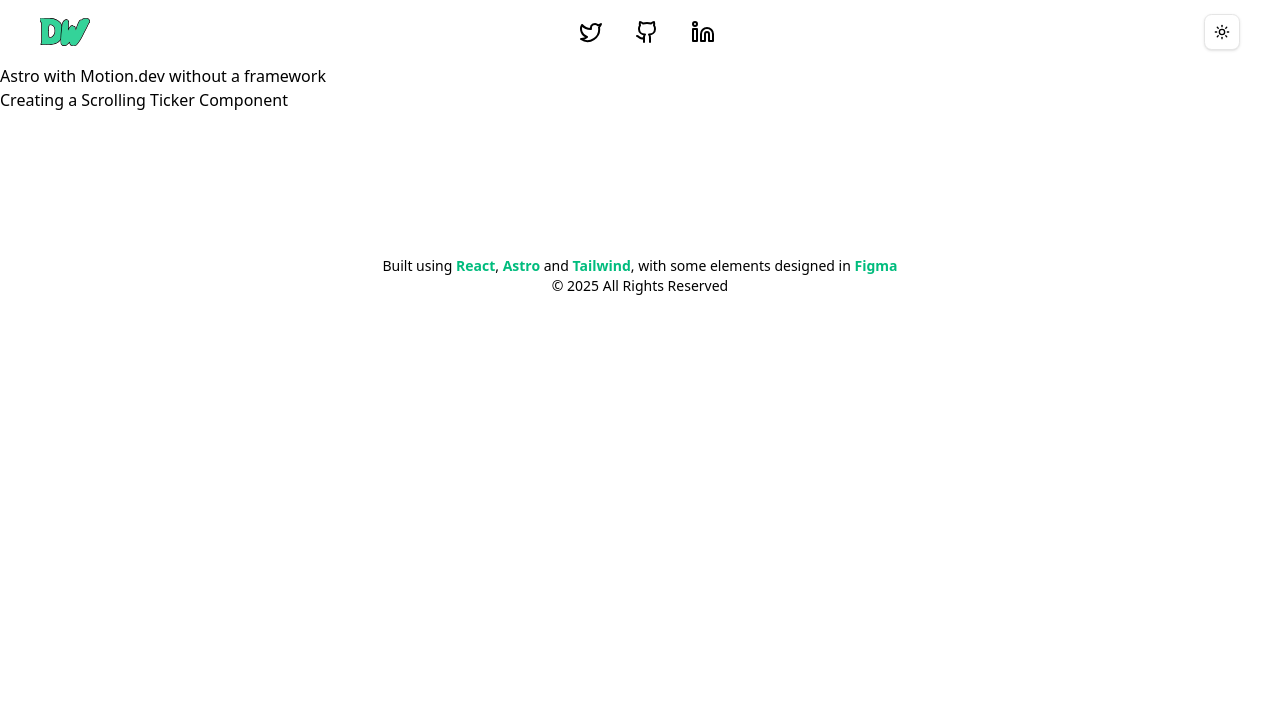
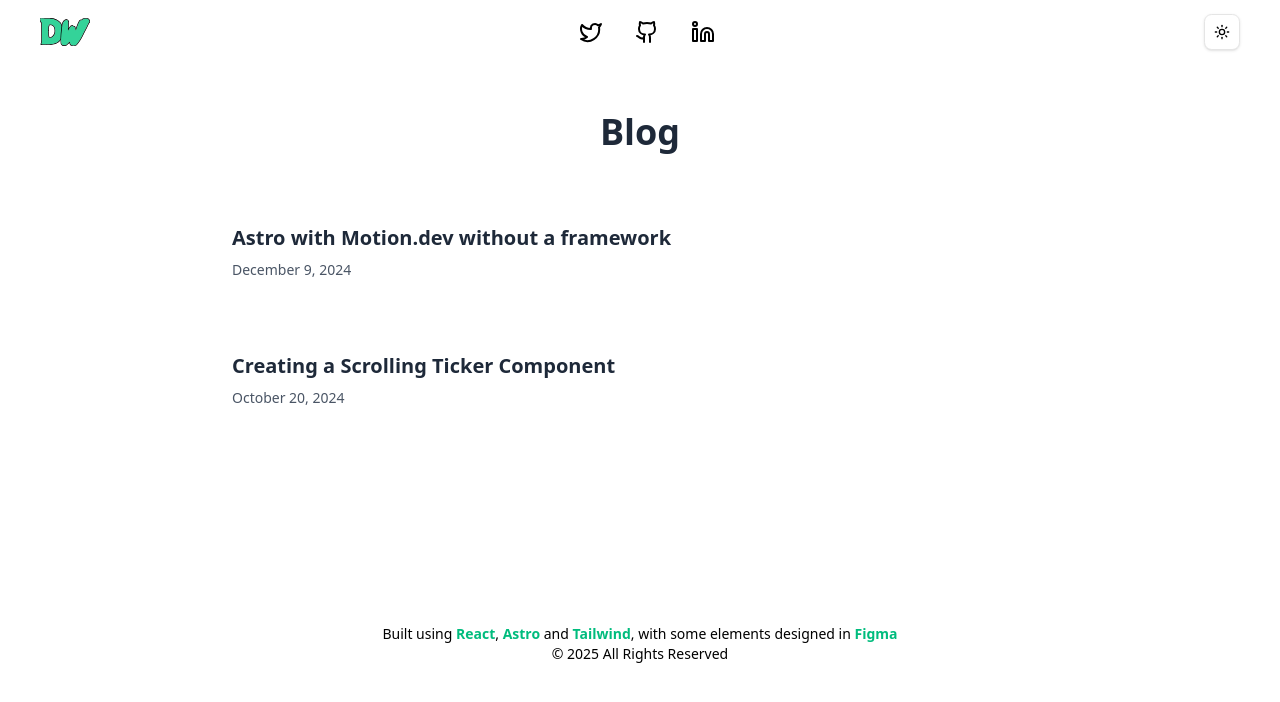
Before and after one commit to Dillonpw/portfolio, an Astro site: page /blog in a window 1280 px wide. Built offline with nearby package versions, Linux system fonts and the light colour scheme; Astro itself is replaced by a stand-in of ours.

Commit message:
atyled blog post list

```diff
--- a/src/components/blog-post.astro
+++ b/src/components/blog-post.astro
@@ -1,4 +1,16 @@
 ---
-const { title, url } = Astro.props
+const { title, url, date } = Astro.props;
+
+const formattedDate = new Date(date).toLocaleDateString('en-US', {
+  year: 'numeric',
+  month: 'long',
+  day: 'numeric'
+});
 ---
-<li><a href={url}>{title}</a></li>
+
+<li class="hover:bg-gray-100 rounded-lg transition-colors duration-200">
+  <a href={url} class="block p-6">
+    <h2 class="text-xl font-semibold text-gray-800 mb-2">{title}</h2>
+    <p class="text-sm text-gray-600">{formattedDate}</p>
+  </a>
+</li>
--- a/src/pages/blog/index.astro
+++ b/src/pages/blog/index.astro
@@ -8,11 +8,18 @@ const allPosts = await getCollection("blog");
 ---
 
 <Layout pageTitle={pageTitle}>
-  <ul>
-    {
-      allPosts.map((post) => (
-        <BlogPost url={`/blog/${post.id}/`} title={post.data.title} />
-      ))
-    }
-  </ul>
+  <div class="max-w-4xl mx-auto px-4 py-12">
+    <h1 class="text-4xl font-bold text-center text-gray-800 mb-12">Blog</h1>
+    <ul class="space-y-6">
+      {
+        allPosts.map((post) => (
+          <BlogPost
+            url={`/blog/${post.id}/`}
+            title={post.data.title}
+            date={post.data.pubDate}
+          />
+        ))
+      }
+    </ul>
+  </div>
 </Layout>
```
